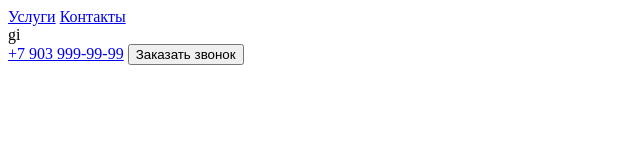
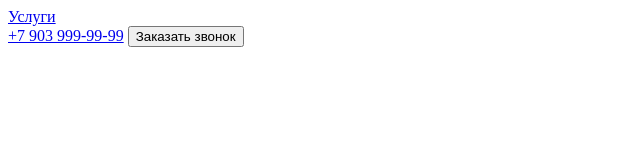
Before and after one commit to FAUSTddd/rep2, a plain HTML site: page index.html in a window 1280 px wide. Shown: the whole page, without its empty margins (0-640 px from the left). Drawn offline with Linux system fonts and the light colour scheme.

Commit message:
delete 1menu

```diff
--- a/index.html
+++ b/index.html
@@ -11,9 +11,8 @@
 <header>
     <nav>
         <a href="#services">Услуги</a>
-            <a href="#contacts">Контакты</a>
     </nav>
-        gi<div>
+    <div>
         <a href="tel:+79039999999">+7 903 999-99-99</a>
         <button>Заказать звонок</button>
     </div>
```
Lines whose indentation alone changed are shown as unchanged.
